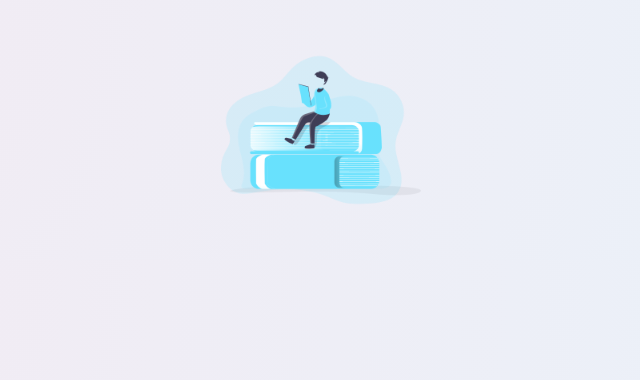
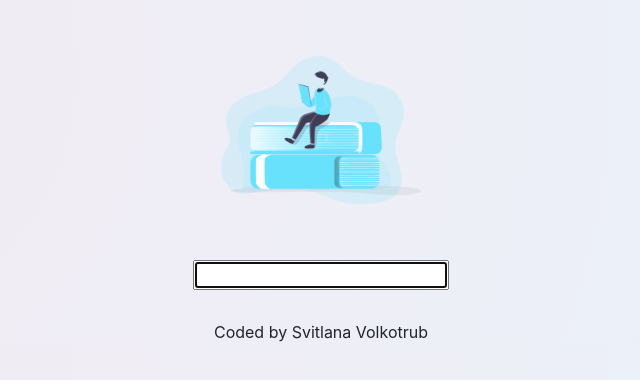
Before and after one commit to SVolkotrub/dictionary-app, a React (Create React App) app: page / in a window 1280 px wide. Shown: the top 380 px of the page, without its empty margins (319-959 px from the left). Built offline with nearby package versions, Linux system fonts and the light colour scheme.

Commit message:
search engine

```diff
--- a/src/App.css
+++ b/src/App.css
@@ -6,3 +6,7 @@
   display: block;
   margin: 0 auto;
 }
+.App-footer{
+  text-align: center;
+  margin-top: 30px;
+}
--- a/src/App.js
+++ b/src/App.js
@@ -1,12 +1,19 @@
 import logo from "./images/Book_Lover.png";
 import './App.css';
+import Dictionary from "./Dictionary";
 
 function App() {
   return (
     <div className="App">
-      <header className="App-header">
+      <div className="container">
+        <header className="App-header">
         <img src={logo} alt="logo" className="App-logo img-fluid" />
-      </header>
+        </header>
+        <main>
+          <Dictionary />
+        </main>
+        <footer className="App-footer">Coded by Svitlana Volkotrub</footer>
+      </div>
     </div>
   );
 }
--- /dev/null
+++ b/src/Dictionary.css
@@ -0,0 +1,3 @@
+.Dictionary{
+    text-align: center;
+}
--- /dev/null
+++ b/src/Dictionary.js
@@ -0,0 +1,21 @@
+import "./Dictionary.css";
+import React, { useState } from "react";
+
+export default function Dictionary() {
+    const [keyword, setKeyword] = useState("");
+
+    function search(event) {
+        event.preventDefault();
+        alert(`Searching for ${keyword} definition`)
+
+    }
+    function handleKeywordChange(event) {
+        setKeyword(event.target.value);
+    }
+    return (
+        <div className="Dictionary">
+            <form onSubmit={search}>
+                <input type="search" autoFocus={true} onChange={handleKeywordChange} />
+            </form>
+        </div>);
+}
```
Also changed, not shown: 1 other file (tests, documents, lock files or other folders).
